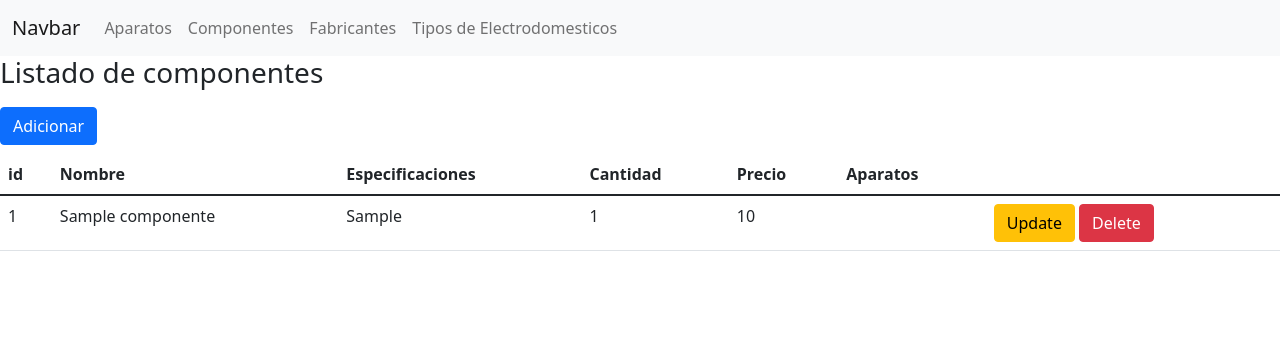
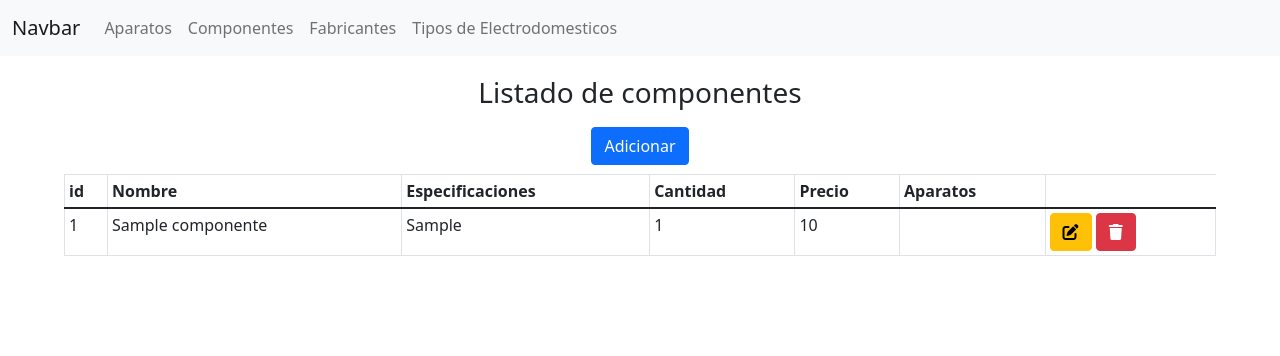
Before and after one commit to Adrian-Bravo/BaseTaller, a Django app: page /componentes/ in a window 1280 px wide. Shown: the top 356 px of the page. Run offline with Django 3.2, Linux system fonts and the light colour scheme; data comes from the database, SQL or seed files in the repository; tables that the repository leaves empty hold one stand-in row (values such as "Sample post"); some libraries are stand-ins or nearby versions.

Commit message:
Hice configurciones de estilos

```diff
--- a/templates/base/base.html
+++ b/templates/base/base.html
@@ -47,5 +47,6 @@
 
       <script src="{% static 'js/bootstrap.min.js' %}"></script>
       <script src="{% static 'js/jquery-3.6.0.min' %}"></script>
+      <script src="https://kit.fontawesome.com/11332700d4.js" crossorigin="anonymous"></script>
     </body>
 </html>
--- a/templates/componentes/index.html
+++ b/templates/componentes/index.html
@@ -1,12 +1,12 @@
 {% extends 'base/base.html' %}
 
 {% block content %}
-    <h3>Listado de componentes</h3>
-    <h1 class="pull-right">
+    <h3 style="text-align: center; margin-top: 20px;">Listado de componentes</h3>
+    <h1 class="pull-right" style="text-align: center;">
         <a href="{% url 'componentes:componentesCreate' %}" class="btn btn-primary pull-right">Adicionar</a>
     </h1>
 
-    <table class="table">
+    <table class="table table-bordered table-sm" style="width: 90%; margin: 0 auto;">
         <thead>
           <tr>
             <th scope="col">id</th>
@@ -28,10 +28,10 @@
               <td>{{componente.aparatos.descripcion}}</td>
               <td>
                 <a class="btn btn-warning btn-xs" href="{% url 'componentes:componentesEdit' componente.id %}">
-                    Update
+                    <i class="fas fa-edit"></i>
                 </a>
                 <a class="btn btn-danger btn-xs" href="{% url 'componentes:componentesEliminar' componente.id %}">
-                    Delete
+                    <i class="fas fa-trash"></i>
                 </a>
               </td>
         {% endfor %}
```
